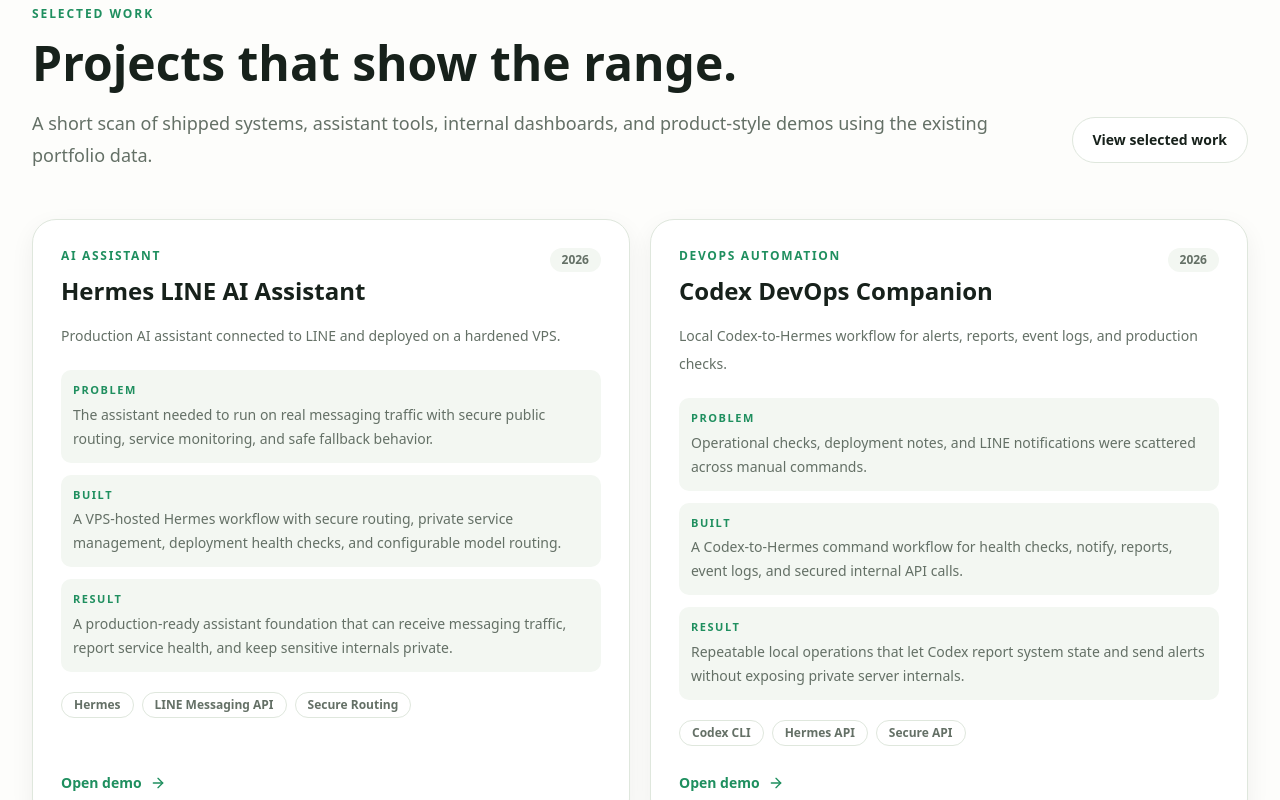
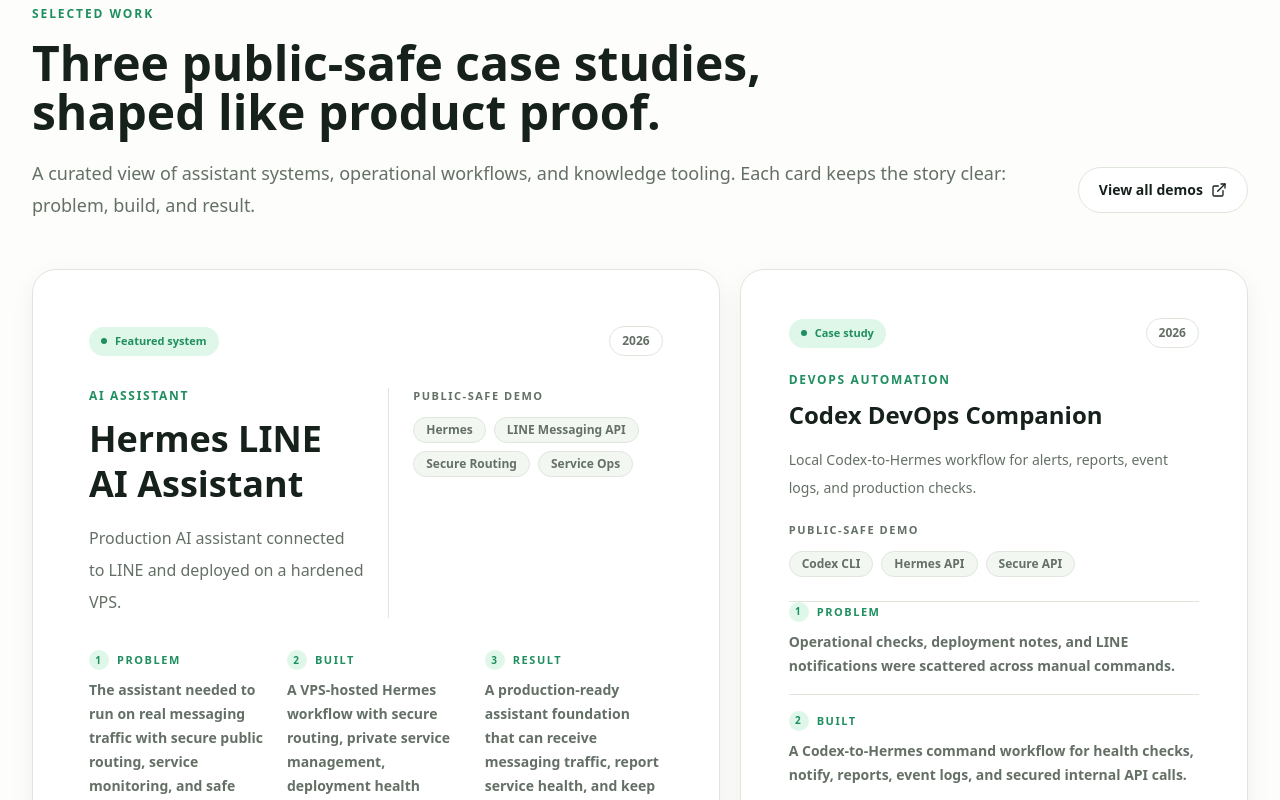
Before and after one commit to Manchinn/Portfolio, a Next.js app: page / in a window 1280 px wide. Shown: the part 1500-2300 px from the top of the page. Built offline with nearby package versions, Linux system fonts and the light colour scheme.

Commit message:
feat: redesign selected work case studies

```diff
--- a/src/components/portfolio-saas/SaasHome.tsx
+++ b/src/components/portfolio-saas/SaasHome.tsx
@@ -45,6 +45,9 @@
   selectedEyebrow: string
   selectedTitle: string
   selectedSubtitle: string
+  featuredLabel: string
+  supportingLabel: string
+  safeDemoLabel: string
   demosEyebrow: string
   demosTitle: string
   demosSubtitle: string
@@ -120,9 +123,12 @@
       footer: 'No private routes, secrets, or operational internals shown.',
     },
     selectedEyebrow: 'Selected work',
-    selectedTitle: 'Projects that show the range.',
+    selectedTitle: 'Three public-safe case studies, shaped like product proof.',
     selectedSubtitle:
-      'A short scan of shipped systems, assistant tools, internal dashboards, and product-style demos using the existing portfolio data.',
+      'A curated view of assistant systems, operational workflows, and knowledge tooling. Each card keeps the story clear: problem, build, and result.',
+    featuredLabel: 'Featured system',
+    supportingLabel: 'Case study',
+    safeDemoLabel: 'Public-safe demo',
     demosEyebrow: 'Interactive demos',
     demosTitle: 'Public-safe demos you can open and inspect.',
     demosSubtitle:
@@ -212,9 +218,12 @@
       footer: 'ไม่โชว์ private routes, secrets หรือ operational internals',
     },
     selectedEyebrow: 'Selected work',
-    selectedTitle: 'โปรเจกต์ที่โชว์ range ของงาน',
+    selectedTitle: 'สาม case study แบบ public-safe ที่อ่านเหมือน product proof',
     selectedSubtitle:
-      'สรุปสั้นๆ จากข้อมูล portfolio เดิม ทั้งระบบที่ ship แล้ว assistant tools, internal dashboards และ demo แบบ product-style',
+      'คัดงาน assistant systems, operational workflows และ knowledge tooling ให้เห็นเรื่องหลักชัดเจน: ปัญหา สิ่งที่สร้าง และผลลัพธ์',
+    featuredLabel: 'Featured system',
+    supportingLabel: 'Case study',
+    safeDemoLabel: 'Public-safe demo',
     demosEyebrow: 'Interactive demos',
     demosTitle: 'Demo แบบ public-safe ที่เปิดดูและ inspect ได้',
     demosSubtitle:
@@ -245,9 +254,9 @@
     openDemo: 'เปิด demo',
     viewDemos: 'ดู demos ทั้งหมด',
     viewWork: 'ดูผลงานที่เลือกไว้',
-    problem: 'Problem',
-    built: 'Built',
-    result: 'Result',
+    problem: 'ปัญหา',
+    built: 'สิ่งที่สร้าง',
+    result: 'ผลลัพธ์',
   },
 }
 
@@ -259,7 +268,7 @@
   const lang = language as Language
   const c = localCopy[lang]
   const data = { ...profile[lang], ...profileCommon }
-  const selectedProjects = projects[lang].slice(0, 4)
+  const selectedProjects = projects[lang].slice(0, 3)
   const demoProjects = projects[lang].filter((project) => project.demo).slice(0, 3)
 
   return (
@@ -427,23 +436,30 @@
 }
 
 function SelectedWork({ c, projects: selectedProjects }: { c: LocalCopy; projects: Project[] }) {
+  const [featuredProject, ...supportingProjects] = selectedProjects
+
   return (
-    <SaasSection id="work" className="bg-white/55">
+    <SaasSection id="work" className="bg-white/60" wide>
       <SaasHeader
         eyebrow={c.selectedEyebrow}
         title={c.selectedTitle}
         subtitle={c.selectedSubtitle}
         align="split"
         rightSlot={
-          <SaasButton href="/#work" variant="secondary">
-            {c.viewWork}
+          <SaasButton href="/demos" variant="secondary" icon={<ExternalLink className="h-4 w-4" />}>
+            {c.viewDemos}
           </SaasButton>
         }
       />
-      <StaggerContainer className="mt-12 grid gap-5 lg:grid-cols-2">
-        {selectedProjects.map((project) => (
-          <MotionCard key={project.id}>
-            <ProjectCard project={project} c={c} />
+      <StaggerContainer className="mt-12 grid gap-5 lg:grid-cols-[minmax(0,1.15fr)_minmax(320px,0.85fr)]">
+        {featuredProject && (
+          <MotionCard className="min-w-0 lg:row-span-2">
+            <ProjectCard project={featuredProject} c={c} variant="featured" />
+          </MotionCard>
+        )}
+        {supportingProjects.map((project) => (
+          <MotionCard key={project.id} className="min-w-0">
+            <ProjectCard project={project} c={c} variant="supporting" />
           </MotionCard>
         ))}
       </StaggerContainer>
@@ -451,40 +467,71 @@
   )
 }
 
-function ProjectCard({ project, c }: { project: Project; c: LocalCopy }) {
+function ProjectCard({ project, c, variant }: { project: Project; c: LocalCopy; variant: 'featured' | 'supporting' }) {
+  const isFeatured = variant === 'featured'
+  const actionHref = project.demo ?? '/demos'
+  const caseStudyRows = project.caseStudy
+    ? [
+        { label: c.problem, value: project.caseStudy.problem },
+        { label: c.built, value: project.caseStudy.built },
+        { label: c.result, value: project.caseStudy.result },
+      ]
+    : []
+
   return (
-    <SaasCard hover className="flex min-h-full flex-col rounded-[24px] p-6 sm:p-7">
-      <div className="flex flex-wrap items-start justify-between gap-4">
-        <div className="min-w-0">
-          <p className="text-xs font-black uppercase tracking-[0.14em] text-saas-green">{project.category}</p>
-          <h3 className="mt-3 break-words text-2xl font-black leading-tight text-saas-ink">{project.title}</h3>
+    <SaasCard
+      hover
+      className={`relative flex min-h-full flex-col rounded-[24px] p-0 ${
+        isFeatured ? 'border-saas-ink/10 bg-white shadow-saas-md' : 'bg-white/92'
+      }`}
+    >
+      <div className={`${isFeatured ? 'p-6 sm:p-8 lg:p-9' : 'p-6 sm:p-7'}`}>
+        <div className="flex flex-wrap items-center justify-between gap-3">
+          <span className="inline-flex items-center gap-2 rounded-full bg-saas-mint px-3 py-1.5 text-[11px] font-black text-saas-green">
+            <span className="h-1.5 w-1.5 rounded-full bg-saas-green" />
+            {isFeatured ? c.featuredLabel : c.supportingLabel}
+          </span>
+          <span className="rounded-full border border-saas-line bg-white px-3 py-1.5 text-xs font-black text-saas-muted">{project.date}</span>
         </div>
-        <span className="rounded-full bg-saas-surface-soft px-3 py-1 text-xs font-black text-saas-muted">{project.date}</span>
+
+        <div className={isFeatured ? 'mt-8 grid gap-6 lg:grid-cols-[minmax(0,0.95fr)_minmax(260px,0.7fr)]' : 'mt-6'}>
+          <div className="min-w-0">
+            <p className="text-xs font-black uppercase tracking-[0.14em] text-saas-green">{project.category}</p>
+            <h3 className={`${isFeatured ? 'text-3xl sm:text-4xl' : 'text-2xl'} mt-3 break-words font-black leading-tight text-saas-ink`}>
+              {project.title}
+            </h3>
+            <p className={`${isFeatured ? 'text-base leading-8' : 'text-sm leading-7'} mt-4 text-saas-muted`}>{project.description}</p>
+          </div>
+
+          <div className={`${isFeatured ? 'lg:border-l lg:border-saas-line lg:pl-6' : 'mt-5'} min-w-0`}>
+            <p className="text-[11px] font-black uppercase tracking-[0.14em] text-saas-muted">{c.safeDemoLabel}</p>
+            <div className="mt-3 flex flex-wrap gap-2">
+              {project.tech.slice(0, isFeatured ? 4 : 3).map((tech) => (
+                <span key={tech} className="rounded-full border border-saas-line bg-saas-surface-soft px-3 py-1 text-xs font-black text-saas-muted">
+                  {tech}
+                </span>
+              ))}
+            </div>
+          </div>
+        </div>
+
+        {caseStudyRows.length > 0 && (
+          <dl className={`${isFeatured ? 'mt-8 grid gap-5 lg:grid-cols-3' : 'mt-6 divide-y divide-saas-line border-y border-saas-line'}`}>
+            {caseStudyRows.map((row, index) => (
+              <div key={row.label} className={isFeatured ? 'min-w-0' : 'py-4 first:pt-0 last:pb-0'}>
+                <dt className="flex items-center gap-2 text-[11px] font-black uppercase tracking-[0.14em] text-saas-green">
+                  <span className="flex h-5 w-5 items-center justify-center rounded-full bg-saas-mint text-[10px]">{index + 1}</span>
+                  {row.label}
+                </dt>
+                <dd className="mt-2 break-words text-sm font-semibold leading-6 text-saas-muted">{row.value}</dd>
+              </div>
+            ))}
+          </dl>
+        )}
       </div>
-      <p className="mt-4 text-sm leading-7 text-saas-muted">{project.description}</p>
-      {project.caseStudy && (
-        <div className="mt-5 grid gap-3">
-          {[
-            [c.problem, project.caseStudy.problem],
-            [c.built, project.caseStudy.built],
-            [c.result, project.caseStudy.result],
-          ].map(([label, value]) => (
-            <div key={label} className="rounded-[10px] bg-saas-surface-soft p-3">
-              <p className="text-[11px] font-black uppercase tracking-[0.14em] text-saas-green">{label}</p>
-              <p className="mt-1 text-sm leading-6 text-saas-muted">{value}</p>
-            </div>
-          ))}
-        </div>
-      )}
-      <div className="mt-5 flex flex-wrap gap-2">
-        {project.tech.slice(0, 3).map((tech) => (
-          <span key={tech} className="rounded-full border border-saas-line bg-white px-3 py-1 text-xs font-black text-saas-muted">
-            {tech}
-          </span>
-        ))}
-      </div>
-      <div className="mt-auto pt-6">
-        <SaasButton href={project.demo} variant="ghost" icon={<ArrowRight className="h-4 w-4" />}>
+
+      <div className="mt-auto border-t border-saas-line px-6 py-5 sm:px-7 lg:px-9">
+        <SaasButton href={actionHref} variant={isFeatured ? 'primary' : 'ghost'} icon={<ArrowRight className="h-4 w-4" />}>
           {c.openDemo}
         </SaasButton>
       </div>
```
